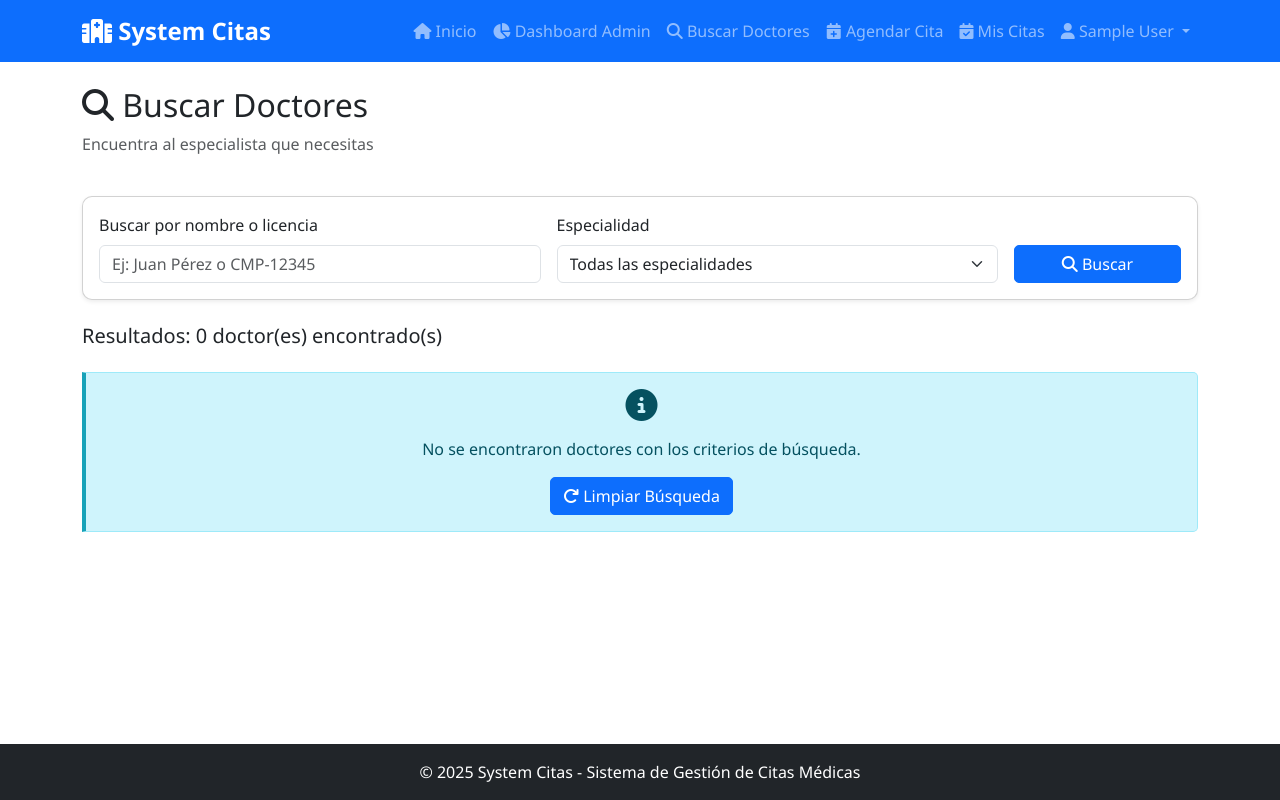
After one commit to JoseSaucedoGuerrero/system-citas, a Django app: page /doctores/buscar/ in a window 1280 px wide. The commit adds this page. Run offline with Django 5.2, Linux system fonts and the light colour scheme; the visitor is signed in with stand-in values (Sample User, id 1); data that the repository does not hold is empty.

Commit message:
Validaciones completas y búsqueda avanzada de doctores implementadas

```diff
--- /dev/null
+++ b/doctores/templates/doctores/buscar_doctores.html
@@ -0,0 +1,116 @@
+{% extends 'base.html' %}
+
+{% block title %}Buscar Doctores - System Citas{% endblock %}
+
+{% block content %}
+<div class="container">
+    <div class="row mb-4">
+        <div class="col-12">
+            <h2><i class="fas fa-search"></i> Buscar Doctores</h2>
+            <p class="text-muted">Encuentra al especialista que necesitas</p>
+        </div>
+    </div>
+
+    <!-- Formulario de búsqueda -->
+    <div class="card shadow-sm mb-4">
+        <div class="card-body">
+            <form method="GET" action="{% url 'buscar_doctores' %}">
+                <div class="row g-3">
+                    <div class="col-md-5">
+                        <label for="q" class="form-label">Buscar por nombre o licencia</label>
+                        <input type="text" class="form-control" id="q" name="q"
+                               value="{{ query }}" placeholder="Ej: Juan Pérez o CMP-12345">
+                    </div>
+
+                    <div class="col-md-5">
+                        <label for="especialidad" class="form-label">Especialidad</label>
+                        <select class="form-select" id="especialidad" name="especialidad">
+                            <option value="">Todas las especialidades</option>
+                            {% for esp in especialidades %}
+                            <option value="{{ esp.id }}" {% if especialidad_id == esp.id|stringformat:"s" %}selected{% endif %}>
+                                {{ esp.nombre }}
+                            </option>
+                            {% endfor %}
+                        </select>
+                    </div>
+
+                    <div class="col-md-2">
+                        <label class="form-label">&nbsp;</label>
+                        <button type="submit" class="btn btn-primary w-100">
+                            <i class="fas fa-search"></i> Buscar
+                        </button>
+                    </div>
+                </div>
+            </form>
+        </div>
+    </div>
+
+    <!-- Resultados -->
+    <div class="row mb-3">
+        <div class="col-12">
+            <h5>Resultados: {{ doctores.count }} doctor(es) encontrado(s)</h5>
+        </div>
+    </div>
+
+    <div class="row g-4">
+        {% for doctor in doctores %}
+        <div class="col-md-6 col-lg-4">
+            <div class="card h-100 shadow-sm hover-card">
+                <div class="card-body">
+                    <div class="text-center mb-3">
+                        {% if doctor.usuario.foto %}
+                        <img src="{{ doctor.usuario.foto.url }}" class="rounded-circle" width="100" height="100" alt="{{ doctor.usuario.get_full_name }}">
+                        {% else %}
+                        <i class="fas fa-user-circle fa-5x text-secondary"></i>
+                        {% endif %}
+                    </div>
+
+                    <h5 class="card-title text-center">
+                        Dr. {{ doctor.usuario.get_full_name }}
+                    </h5>
+
+                    <p class="text-center text-muted mb-3">
+                        <small>
+                            {% for esp in doctor.especialidades.all %}
+                                <span class="badge bg-primary">{{ esp.nombre }}</span>
+                            {% endfor %}
+                        </small>
+                    </p>
+
+                    {% if doctor.biografia %}
+                    <p class="card-text text-muted small">{{ doctor.biografia|truncatewords:20 }}</p>
+                    {% endif %}
+
+                    <hr>
+
+                    <div class="d-grid gap-2">
+                        <p class="mb-2">
+                            <i class="fas fa-certificate text-warning"></i>
+                            <small>Licencia: {{ doctor.licencia_medica }}</small>
+                        </p>
+                        <p class="mb-3">
+                            <i class="fas fa-briefcase text-info"></i>
+                            <small>{{ doctor.anos_experiencia }} años de experiencia</small>
+                        </p>
+
+                        <a href="{% url 'disponibilidad_doctor' doctor.id %}" class="btn btn-success">
+                            <i class="fas fa-calendar-check"></i> Ver Disponibilidad
+                        </a>
+                    </div>
+                </div>
+            </div>
+        </div>
+        {% empty %}
+        <div class="col-12">
+            <div class="alert alert-info text-center">
+                <i class="fas fa-info-circle fa-2x mb-3"></i>
+                <p class="mb-0">No se encontraron doctores con los criterios de búsqueda.</p>
+                <a href="{% url 'buscar_doctores' %}" class="btn btn-primary mt-3">
+                    <i class="fas fa-redo"></i> Limpiar Búsqueda
+                </a>
+            </div>
+        </div>
+        {% endfor %}
+    </div>
+</div>
+{% endblock %}
--- a/doctores/urls.py
+++ b/doctores/urls.py
@@ -12,4 +12,5 @@ urlpatterns = [
     path('horarios/', views.gestionar_horarios, name='gestionar_horarios'),
     path('horario/<int:horario_id>/eliminar/', views.eliminar_horario, name='eliminar_horario'),
     path('excepcion/agregar/', views.agregar_excepcion, name='agregar_excepcion'),
+    path('buscar/', views.buscar_doctores, name='buscar_doctores'),
 ]
--- a/doctores/views.py
+++ b/doctores/views.py
@@ -8,6 +8,7 @@ from .models import Doctor
 from citas.models import Cita
 from horarios.models import Horario, Excepcion
 from pacientes.models import Paciente
+from django.db.models import Q
 
 @login_required
 def dashboard_doctor(request):
@@ -349,3 +350,43 @@ def marcar_no_asistio(request, cita_id):
         messages.error(request, 'Error al modificar la cita.')
 
     return redirect('dashboard_doctor')
+
+
+@login_required
+def buscar_doctores(request):
+    """Búsqueda avanzada de doctores"""
+
+    # Obtener parámetros de búsqueda
+    query = request.GET.get('q', '')
+    especialidad_id = request.GET.get('especialidad')
+
+    # Query base
+    doctores = Doctor.objects.filter(activo=True)
+
+    # Búsqueda por nombre
+    if query:
+        doctores = doctores.filter(
+            Q(usuario__first_name__icontains=query) |
+            Q(usuario__last_name__icontains=query) |
+            Q(licencia_medica__icontains=query)
+        )
+
+    # Filtrar por especialidad
+    if especialidad_id:
+        doctores = doctores.filter(especialidades__id=especialidad_id)
+
+    # Evitar duplicados
+    doctores = doctores.distinct()
+
+    # Especialidades para el filtro
+    from especialidades.models import Especialidad
+    especialidades = Especialidad.objects.filter(activo=True)
+
+    context = {
+        'doctores': doctores,
+        'especialidades': especialidades,
+        'query': query,
+        'especialidad_id': especialidad_id,
+    }
+
+    return render(request, 'doctores/buscar_doctores.html', context)
--- a/templates/base.html
+++ b/templates/base.html
@@ -45,6 +45,11 @@
                         {% endif %}
 
                         {% if user.rol == 'paciente' %}
+                        <li class="nav-item">
+                            <a class="nav-link" href="{% url 'buscar_doctores' %}">
+                                <i class="fas fa-search"></i> Buscar Doctores
+                            </a>
+                        </li>
                         <li class="nav-item">
                             <a class="nav-link" href="{% url 'lista_especialidades' %}">
                                 <i class="fas fa-calendar-plus"></i> Agendar Cita
```
Also changed, not shown: citas/models.py (+83 -0 lines), citas/views.py (+34 -28 lines).
